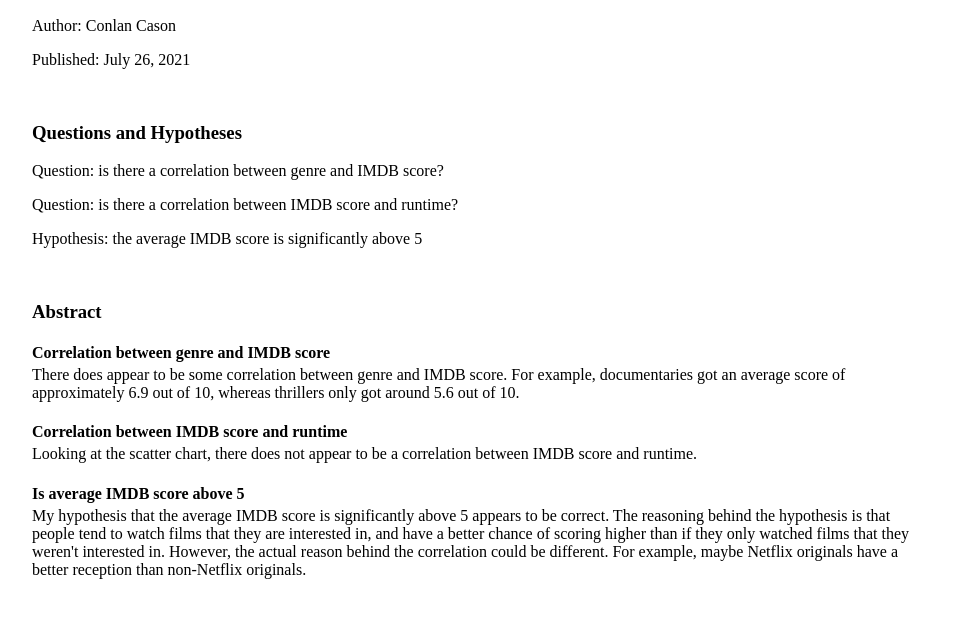
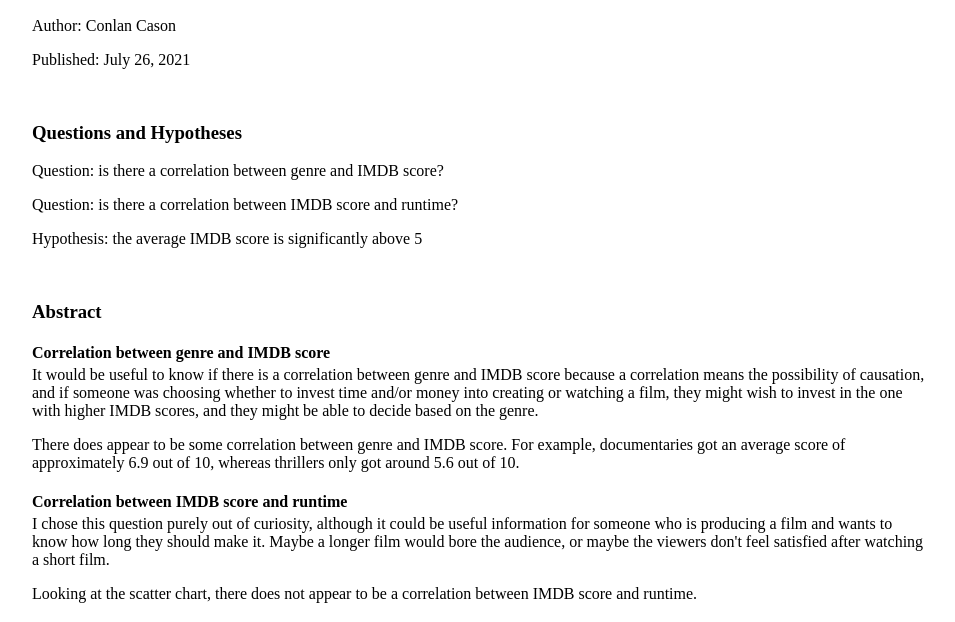
Before and after one commit to ccason1/ccason1.github.io, a plain HTML site: page netflixanalysis/index.html in a window 1280 px wide. Shown: the part 110-732 px from the top of the page, without its empty margins (160-1115 px from the left). Drawn offline with Linux system fonts and the light colour scheme.

Commit message:
Add useful information to index.html
This update adds some explanations about the process and reasoning for how I came up with the hypotheses and questions about the dataset.

```diff
--- a/netflixanalysis/index.html
+++ b/netflixanalysis/index.html
@@ -35,6 +35,13 @@
 
 	<h4>Correlation between genre and IMDB score</h4>
 	<p>
+	   It would be useful to know if there is a correlation between genre and IMDB score
+		 because a correlation means the possibility of causation, and if someone was
+		 choosing whether to invest time and/or money into creating or watching a film, they might
+		 wish to invest in the one with higher IMDB scores, and they might be able
+		 to decide based on the genre.
+	</p>
+	<p>
 	   There does appear to be some correlation between genre and IMDB score.
 	   For example, documentaries got an average score of approximately 6.9 out of 10,
 		 whereas thrillers only got around 5.6 out of 10.
@@ -42,19 +49,28 @@
 
 	<h4>Correlation between IMDB score and runtime</h4>
 	<p>
+	   I chose this question purely out of curiosity, although it could be useful
+		 information for someone who is producing a film and wants to know how long
+		 they should make it. Maybe a longer film would bore the audience, or maybe
+		 the viewers don't feel satisfied after watching a short film.
+	</p>
+	<p>
 	   Looking at the scatter chart, there does not appear to be a correlation
 		 between IMDB score and runtime.
 	</p>
 
 	<h4>Is average IMDB score above 5</h4>
 	<p>
-	   My hypothesis that the average IMDB score is significantly above
-		 5 appears to be correct. The reasoning behind the hypothesis is
-		 that people tend to watch films that they are interested in, and
+	   The reasoning behind this hypothesis is the idea
+		 that people tend to watch films that they are interested in and
 		 have a better chance of scoring higher than if they only watched
 		 films that they weren't interested in. However, the actual reason
 		 behind the correlation could be different. For example, maybe
 		 Netflix originals have a better reception than non-Netflix originals.
+	</p>
+	<p>
+	   My hypothesis that the average IMDB score is significantly above
+		 5 appears to be correct.
 	</p>
 	<br>
 
```
